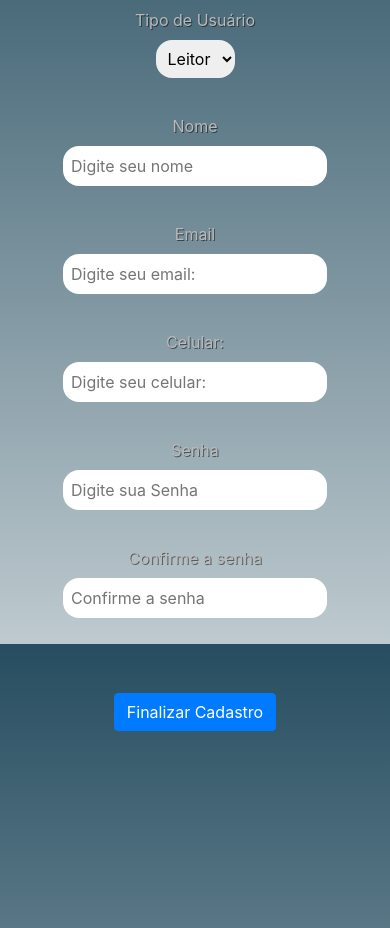
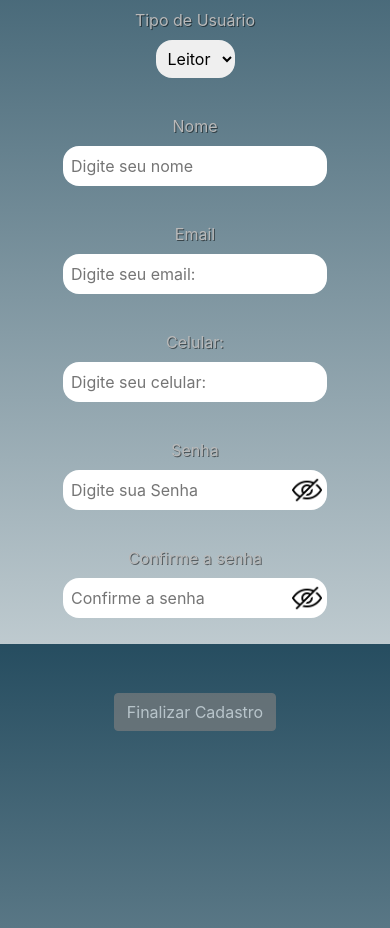
Before and after one commit to ju-c-lopes/model-blog-platform, a Django app: page /sign-up/ in a window 390 px wide. Shown: the part 200-1128 px from the top of the page. Run offline with Django 5.2, Linux system fonts and the light colour scheme; some libraries are stand-ins or nearby versions; some web fonts are replaced.

Commit message:
made: password validation with JavaScript

```diff
--- a/website/static/css/sign-up.css
+++ b/website/static/css/sign-up.css
@@ -78,7 +78,6 @@
         display: flex;
         align-items: center;
         padding: 0.5em;
-        /* margin-left: 0.2em; */
         border-radius: 1em;
         outline: none;
         border: none;
@@ -89,4 +88,45 @@
         outline: none;
         border: none;
     }
+    .pass-input {
+        position: relative;
+        display: flex;
+        flex-direction: row;
+        align-items: center;
+    }
+    .show-hide-btn, .show-hide-btn:focus {
+        position: absolute;
+        background: none;
+        width: 30;
+        outline: none;
+        border: none;
+        right: 5px;
+    }
+    .show-hide-btn img {
+        background: none;
+        width: 30px;
+    }
+    .popup-validate {
+        color: #000000;
+        border-radius: 15px;
+        background: #F2E3D5;
+        /* padding: 0.3em 0.3em 0.3em 0.3em; */
+        text-shadow: none;
+        height: 0;
+        visibility: hidden;
+    }
+    .popup-validate p {
+        padding-left: 2vw;
+    }
+    .popup-validate ul li {
+        color: red;
+        font-size: 12px;
+        margin-bottom: 2px;
+        height: 24px;
+        list-style: none;
+    }
+    .btn-disabled {
+        background-color: #808080 !important;
+        border-color: #808080 !important;
+    }
 }
--- a/website/static/scripts/buttonSocialExclude.js
+++ b/website/static/scripts/buttonSocialExclude.js
@@ -13,8 +13,6 @@ for (let i = 1; i < buttonFieldExclude.length - 2; i += 4) {
 
 var buttonExclude = document.querySelectorAll(".btn-exclude-social");
 
-// var inputExclude = document.querySelectorAll("")
-
 for (let bt of buttonExclude) {
     for (let social of socialMedia) {
         bt.addEventListener('click', () => {
--- /dev/null
+++ b/website/static/scripts/checkPass.js
@@ -0,0 +1,88 @@
+var checkPass = {
+    "Upper": /[A-Z]/g,
+    "Number": /[0-9]/g,
+    "Special": /[\W_]/g,
+    "Len": function(password) {
+        return (password.length >= 10 && password.length <= 16);
+    }
+};
+
+var checked = {
+    "Upper": false,
+    "Number": false,
+    "Special": false,
+    "Len": false,
+};
+
+var inputPassOne = document.querySelector("input#id_password1");
+var inputPassTwo = document.querySelector("input#id_password2");
+var buttonFinishRegister = document.querySelector("#finish-register");
+
+buttonFinishRegister.disabled = true;
+buttonFinishRegister.classList.add("btn-disabled");
+
+inputPassOne.addEventListener('focus', () => {
+    document.querySelector(".popup-validate").style.height = "auto";
+    document.querySelector(".popup-validate").style.visibility = "visible";
+    document.querySelector(".popup-validate").style.padding = "0.3em 0.3em 0.3em 0.3em";
+})
+
+inputPassOne.addEventListener('input', (passValue) => {
+    let passTyped = passValue.target.value;
+    lineChecks = document.querySelectorAll(".popup-validate>ul>li");
+
+    checked.Upper = (passTyped.match(checkPass.Upper)) === null ? false : passTyped.match(checkPass.Upper).length > 0;
+    if (checked.Upper) {
+        checked.Upper = true;
+        lineChecks[0].style.color = "green";
+        lineChecks[0].textContent = "✅ A senha contém letra maiúscula."
+    } else {
+        checked.Upper = false;
+        lineChecks[0].style.color = "red";
+        lineChecks[0].textContent = "❌ Pelo menos 1 letra maiúscula."
+    }
+
+    checked.Number = (passTyped.match(checkPass.Number)) === null ? false : passTyped.match(checkPass.Number).length > 0;
+    if (checked.Number) {
+        checked.Number = true;
+        lineChecks[1].style.color = "green";
+        lineChecks[1].textContent = "✅ A senha contém número."
+    } else {
+        checked.Number = false;
+        lineChecks[1].style.color = "red";
+        lineChecks[1].textContent = "❌ Pelo menos 1 número."
+    }
+
+    checked.Special = (passTyped.match(checkPass.Special)) === null ? false : passTyped.match(checkPass.Special).length > 0;
+    if (checked.Special) {
+        checked.Special = true;
+        lineChecks[2].style.color = "green";
+        lineChecks[2].textContent = "✅ A senha contém caractere especial."
+    } else {
+        checked.Special = false;
+        lineChecks[2].style.color = "red";
+        lineChecks[2].textContent = "❌ Pelo menos 1 caractere especial."
+    }
+
+    if (checkPass.Len(passTyped)) {
+        checked.Len = true;
+        lineChecks[3].style.color = "green";
+        lineChecks[3].textContent = "✅ A senha tem tamanho adequado."
+    } else {
+        checked.Len = false;
+        lineChecks[3].style.color = "red";
+        lineChecks[3].textContent = "❌ Entre 10 a 16 caracteres."
+    }
+
+    if (checkPass.Upper && checkPass.Number && checkPass.Special && checkPass.Len) {
+        inputPassTwo.addEventListener('input', () => {
+            if (inputPassOne.value === inputPassTwo.value) {
+                buttonFinishRegister.removeAttribute("disabled");
+                buttonFinishRegister.classList.remove("btn-disabled");
+            } else {
+                buttonFinishRegister.setAttribute("disabled", "");
+                buttonFinishRegister.classList.add("btn-disabled");
+            }
+        });
+    }
+});
--- a/website/templates/sign-up/sign-up.html
+++ b/website/templates/sign-up/sign-up.html
@@ -103,9 +103,23 @@
                 {% else %}
                 <div class="form-field">
                     <label for="{{ form.password1.id_for_label }}" class="label">Senha</label>
-                    <input type="password" name="password1" id="{{ form.password1.id_for_label }}" placeholder="Digite sua Senha" />
+                    <div class="pass-input">
+                        <input class="input-type-pass" type="password" name="password1" id="{{ form.password1.id_for_label }}" placeholder="Digite sua Senha" />
+                        <button class="show-hide-btn" type="button">
+                            <img src="/website/static/img/hide.png" />
+                        </button>
+                    </div>
                 </div>
                 {% endif %}
+                <div class="popup-validate">
+                    <p>A senha deve conter: </p>
+                    <ul>
+                        <li>❌ Pelo menos 1 letra maiúscula.</li>
+                        <li>❌ Pelo menos 1 número.</li>
+                        <li>❌ Pelo menos 1 caractere especial.</li>
+                        <li>❌ Entre 10 a 16 caracteres.</li>
+                    </ul>
+                </div>
 
                 <!-- SENHA 2 -->
 
@@ -117,12 +131,17 @@
                 {% else %}
                 <div class="form-field">
                     <label for="{{ form.password2.id_for_label }}" class="label">Confirme a senha</label>
-                    <input type="password" name="password2" id="{{ form.password2.id_for_label }}" placeholder="Confirme a senha" />
+                    <div class="pass-input">
+                        <input class="input-type-pass" type="password" name="password2" id="{{ form.password2.id_for_label }}" placeholder="Confirme a senha" />
+                        <button class="show-hide-btn" type="button">
+                            <img src="/website/static/img/hide.png" />
+                        </button>
+                    </div>
                 </div>
                 {% endif %}
 
                 <div class="form-field pt-4">
-                    <button type="submit" class="btn btn-primary mt-4" id="finalizar-cadastro">
+                    <button type="submit" class="btn btn-primary mt-4" id="finish-register">
                         Finalizar Cadastro
                     </button>
                 </div>
--- a/website/views/ReaderEditView.py
+++ b/website/views/ReaderEditView.py
@@ -9,10 +9,8 @@ def reader_edit(request):
     reader = get_object_or_404(Reader, user__email=request.user.email)
     form = EditReaderForm(instance=reader)
     user_form = UserChangeForm(instance=request.user)
-    send_message = False
 
     if request.POST:
-        print(request.POST)
         username_free = check_user_form(request, reader)
         reader_request_post = check_request_post(request)
         if reader_request_post is not None:
@@ -46,7 +44,6 @@ def check_user_form(request, reader):
     user_form = UserChangeForm(request.POST, instance=request.user)
     reader_user = check_request_post(request)
     username_free = reader_user['check_username_request'] != reader.user.username
-    print("\n\nUserChangeForm IS VALID ==> ", user_form.is_valid())
     if user_form.is_valid() and reader_user['username'] != reader.user.username and username_free:
         user_reader = get_object_or_404(User, id=reader.user.id)
         user_reader.username = reader_user['username']
--- a/website/views/SignUpView.py
+++ b/website/views/SignUpView.py
@@ -9,7 +9,6 @@ import unicodedata
 
 def sign_up_user(request):
     user_form = UserCreationForm()
-    print(request.POST)
     if request.POST:
         user_form = UserCreationForm(request.POST)
         cont = len(User.objects.all()) + 1
@@ -19,8 +18,6 @@ def sign_up_user(request):
         password1 = request.POST.get("password1", None)
         password2 = request.POST.get("password2", None)
         is_staff = True if request.POST.get("tipo-user") == "author" else False
-
-        print(request.POST.get("phone"))
 
         if password1 == password2:
             user = User.objects.create_user(
@@ -36,7 +33,6 @@ def sign_up_user(request):
             print("\nDefinido messages \n")
             return redirect("login")
         else:
-            #print(messages.get_messages(request))
             messages.error(request, "A senha digitada não confere.")
 
     context ={
```
Also changed, not shown: other parts of website/templates/sign-up/sign-up.html (+4 -0 lines), website/static/scripts/buttonShowHide.js (added, +14 -0 lines), website/views/LoginView.py (+1 -11 lines), README.md, db.sqlite3, website/static/img/hide.png (added), website/static/img/view.png (added).
